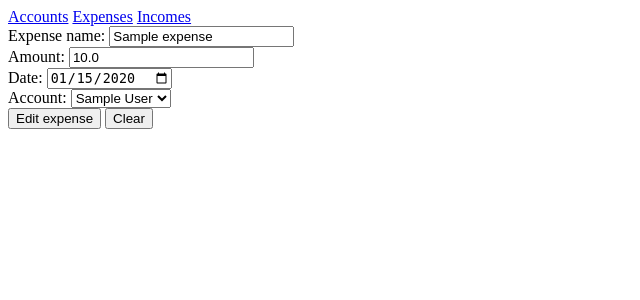
After one commit to m-nadra/BudgetManager, a Flask app: page /edit_expense/1 in a window 1280 px wide. The commit adds this page. Shown: the top 300 px of the page, without its empty margins (0-640 px from the left). Run offline with Flask 3, Linux system fonts and the light colour scheme; tables that the repository leaves empty hold one stand-in row (values such as "Sample post").

Commit message:
add edit expense option

```diff
--- a/app.py
+++ b/app.py
@@ -21,12 +21,11 @@ def accounts():
 @app.route('/expenses', methods=['GET', 'POST'])
 def expenses():
     if request.method == 'POST':
-        expense_name = request.form.get('name')
-        expense_amount = request.form.get('amount')
-        expense_date = request.form.get('date')
-        expense_account = request.form.get('account')
-        db.add_expense(expense_name, expense_amount,
-                       expense_date, expense_account)
+        name = request.form.get('name')
+        amount = request.form.get('amount')
+        date = request.form.get('date')
+        account_id = request.form.get('account')
+        db.add_expense(name, amount, date, account_id)
     return render_template('expenses.html', expenses=db.view_expenses())
 
 
@@ -37,7 +36,6 @@ def incomes():
         income_amount = request.form.get('amount')
         income_date = request.form.get('date')
         income_account = request.form.get('account')
-        print(income_name, income_amount, income_date, income_account)
         db.add_income(income_name, income_amount, income_date, income_account)
     return render_template('incomes.html', incomes=db.view_incomes())
 
@@ -57,5 +55,17 @@ def add_expense():
     return render_template('add_expense.html', accounts=db.view_accounts())
 
 
+@app.route('/edit_expense/<int:expense_id>', methods=['GET', 'POST'])
+def edit_expense(expense_id):
+    if request.method == 'GET':
+        return render_template('edit_expense.html', expense=db.get_expense(expense_id), accounts=db.view_accounts())
+    name = request.form.get('name')
+    amount = request.form.get('amount')
+    date = request.form.get('date')
+    account_id = request.form.get('account')
+    db.edit_expense(name, amount, date, account_id, expense_id)
+    return render_template('expenses.html', expenses=db.view_expenses())
+
+
 if __name__ == '__main__':
     app.run(debug=True)
--- a/database.py
+++ b/database.py
@@ -6,7 +6,7 @@ setup_cursor = setup_connection.cursor()
 
 setup_cursor.execute("""CREATE TABLE IF NOT EXISTS accounts (
                 id INTEGER PRIMARY KEY AUTOINCREMENT,
-                name TEXT NOT NULL,
+                name TEXT NOT NULL UNIQUE,
                 amount REAL NOT NULL)""")
 
 setup_cursor.execute("""CREATE TABLE IF NOT EXISTS expenses (
@@ -60,7 +60,7 @@ def add_account(name: str, amount: float):
     connection.close()
 
 
-def add_expense(name: str, amount: float, date: str, account_id: int):
+def add_expense(name: str, amount: float, date: str, account_id: int) -> None:
     "Execute INSERT query to add new expense and UPDATE query to update account amount."
     connection = sqlite3.connect('data.db')
     cursor = connection.cursor()
@@ -81,12 +81,19 @@ def add_expense(name: str, amount: float, date: str, account_id: int):
 
 
 def view_expenses() -> list:
-    "Execute SELECT query to view all expenses."
+    """Execute SELECT query to view all expenses.
+        Column order:
+        [0] - Expense name
+        [1] - Expense amount
+        [2] - Expense date
+        [3] - Account name
+        [4] - Expense ID
+    """
     connection = sqlite3.connect('data.db')
     cursor = connection.cursor()
 
     cursor.execute(
-        """SELECT e.name, e.amount, e.date, a.name
+        """SELECT e.name, e.amount, e.date, a.name, e.id
         FROM expenses AS e
         JOIN accounts AS a
         ON a.id=e.account_id; """)
@@ -152,3 +159,46 @@ def transfer(from_account_id: int, to_account_id: int, amount: float):
     connection.commit()
     cursor.close()
     connection.close()
+
+
+def get_expense(expense_id: int) -> tuple:
+    """Return single record from expenses table.
+        Column order:
+        [0] - Expense name
+        [1] - Expense amount
+        [2] - Expense date
+        [3] - Account name
+        [4] - Expense ID
+    """
+    connection = sqlite3.connect('data.db')
+    cursor = connection.cursor()
+
+    cursor.execute(
+        """SELECT e.name, e.amount, e.date, a.name, e.id
+        FROM expenses AS e
+        JOIN accounts AS a
+        ON a.id=e.account_id WHERE e.id = ?;""", (expense_id,))
+    expense = cursor.fetchone()
+
+    cursor.close()
+    connection.close()
+    return expense
+
+
+def edit_expense(name: str, amount: float, date: str, account_id: int, expense_id: int) -> None:
+    "Execute UPDATE query to edit expense."
+    connection = sqlite3.connect('data.db')
+    cursor = connection.cursor()
+
+    try:
+        cursor.execute(
+            "UPDATE expenses SET name = ?, amount = ?, date = ?, account_id = ? WHERE id = ?;",
+            (name, amount, date, account_id, expense_id))
+        print("Expense updated.")
+    except connection.Error:
+        print("Error occurred. Expense not updated.")
+        connection.rollback()
+
+    connection.commit()
+    cursor.close()
+    connection.close()
--- /dev/null
+++ b/templates/edit_expense.html
@@ -0,0 +1,23 @@
+{% extends "index.html" %}
+{% block content %}
+<form method="POST" action="/edit_expense/{{expense[4]}}">
+    <label for="name">Expense name:</label>
+    <input type="text" id="name" name="name" required value="{{expense[0]}}">
+    <br>
+    <label for="amount">Amount:</label>
+    <input type="number" id="amount" name="amount" required value="{{expense[1]}}">
+    <br>
+    <label for="date">Date:</label>
+    <input type="date" id="date" name="date" required value="{{expense[2]}}">
+    <br>
+    <label for="account">Account:</label>
+    <select id="account" name="account" required value="{{expense[3]}}">
+        {% for account in accounts %}
+            <option value="{{account[0]}}" {% if account[1] == expense[3] %} selected {% endif %}>{{account[1]}}</option>
+        {% endfor %}
+    </select>
+    <br>
+    <input type="submit" value="Edit expense">
+    <input type="reset" value="Clear">
+</form>
+{% endblock %}
--- a/templates/expenses.html
+++ b/templates/expenses.html
@@ -6,6 +6,7 @@
         <th>Amount</th>
         <th>Date</th>
         <th>Account</th>
+        <th colspan="2">Actions</th>
     </tr>
     {% for expense in expenses %}
         <tr>
@@ -13,6 +14,8 @@
             <td>{{expense[1]}}</td>
             <td>{{expense[2]}}</td>
             <td>{{expense[3]}}</td>
+            <td><a href="/edit_expense/{{expense[4]}}">Edit</a></td>
+            <td><a href="/delete_expense/{{expense[4]}}">Delete</a></td>
         </tr>
     {% endfor %}
 </table>
```
